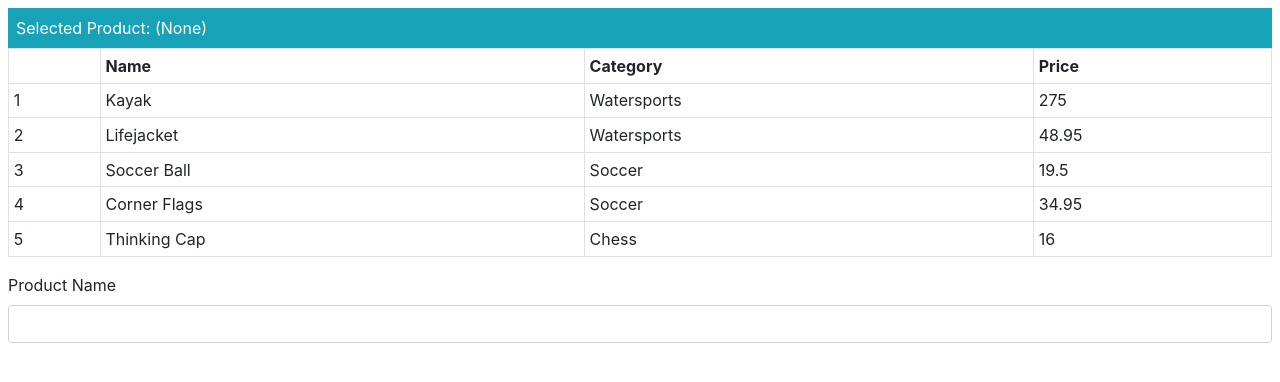
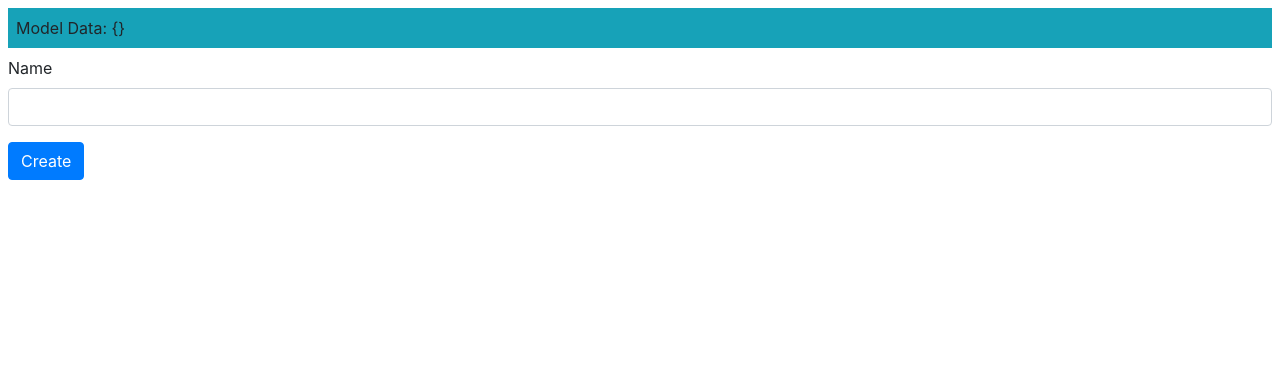
Before and after one commit to nbelob/example1, an Angular app: page / in a window 1280 px wide. Shown: the top 382 px of the page. Built offline with nearby package versions, Linux system fonts and the light colour scheme.

Commit message:
Using Events and Forms

```diff
--- a/src/app/component.ts
+++ b/src/app/component.ts
@@ -16,10 +16,31 @@ export class ProductComponent {
   getProducts(): Product[] {
     return this.model.getProducts();
   }
-
-  selectedProduct: string;
-
-  getSelected(product: Product): boolean {
-    return product.name == this.selectedProduct;
+  newProduct: Product = new Product();
+  get jsonProduct() {
+    return JSON.stringify(this.newProduct);
+  }
+  addProduct(p: Product) {
+    console.log("New Product: " + this.jsonProduct);
+  }
+  getValidationMessages(state: any, thingName?: string) {
+    let thing: string = state.path || thingName;
+    let messages: string[] = [];
+    if (state.errors) {
+      for (let errorName in state.errors) {
+        switch (errorName) {
+          case 'required':
+            messages.push(`You must enter a ${thing}`);
+            break;
+          case 'minlength':
+            messages.push(`A ${thing} must be at least ${state.errors['minlength'].requiredLength} characters`);
+            break;
+          case 'pattern':
+            messages.push(`The ${thing} contains illegal characters`);
+            break;
+        }
+      }
+    }
+    return messages;
   }
 }
--- a/src/app/template.html
+++ b/src/app/template.html
@@ -1,20 +1,27 @@
+<style>
+  input.ng-dirty.ng-invalid { border: 2px solid #ff0000 }
+  input.ng-dirty.ng-valid { border: 2px solid #6bc502 }
+</style>
 <div class="m-2">
-  <div class="bg-info text-white p-2">
-    Selected Product: {{product.value || '(None)'}}
-  </div>
-  <table class="table table-sm table-bordered">
-    <tr><th></th><th>Name</th><th>Category</th><th>Price</th></tr>
-    <tr *ngFor="let item of getProducts(); let i = index"
-        (mouseover)="product.value=item.name"
-        [class.bg-info]="product.value==item.name">
-      <td (mouseover)="selectedProduct=item.name">{{i + 1}}</td>
-      <td>{{item.name}}</td>
-      <td>{{item.category}}</td>
-      <td>{{item.price}}</td>
-    </tr>
-  </table>
-  <div class="form-group">
-    <label>Product Name</label>
-    <input #product class="form-control" (input)="false" />
-  </div>
+  <div class="bg-info p-2 mb-2">Model Data: {{jsonProduct}}</div>
+  <form novalidate (ngSubmit)="addProduct(newProduct)">
+    <div class="form-group">
+      <label>Name</label>
+      <input class="form-control"
+             name="name"
+             [(ngModel)]="newProduct.name"
+             #name="ngModel"
+             required
+             minlength="5"
+             pattern="^[A-Za-z ]+$" />
+      <ul class="text-danger list-unstyled" *ngIf="name.dirty && name.invalid">
+        <li *ngFor="let error of getValidationMessages(name)">
+          {{error}}
+        </li>
+      </ul>
+    </div>
+    <button class="btn btn-primary" type="submit">
+      Create
+    </button>
+  </form>
 </div>
```
